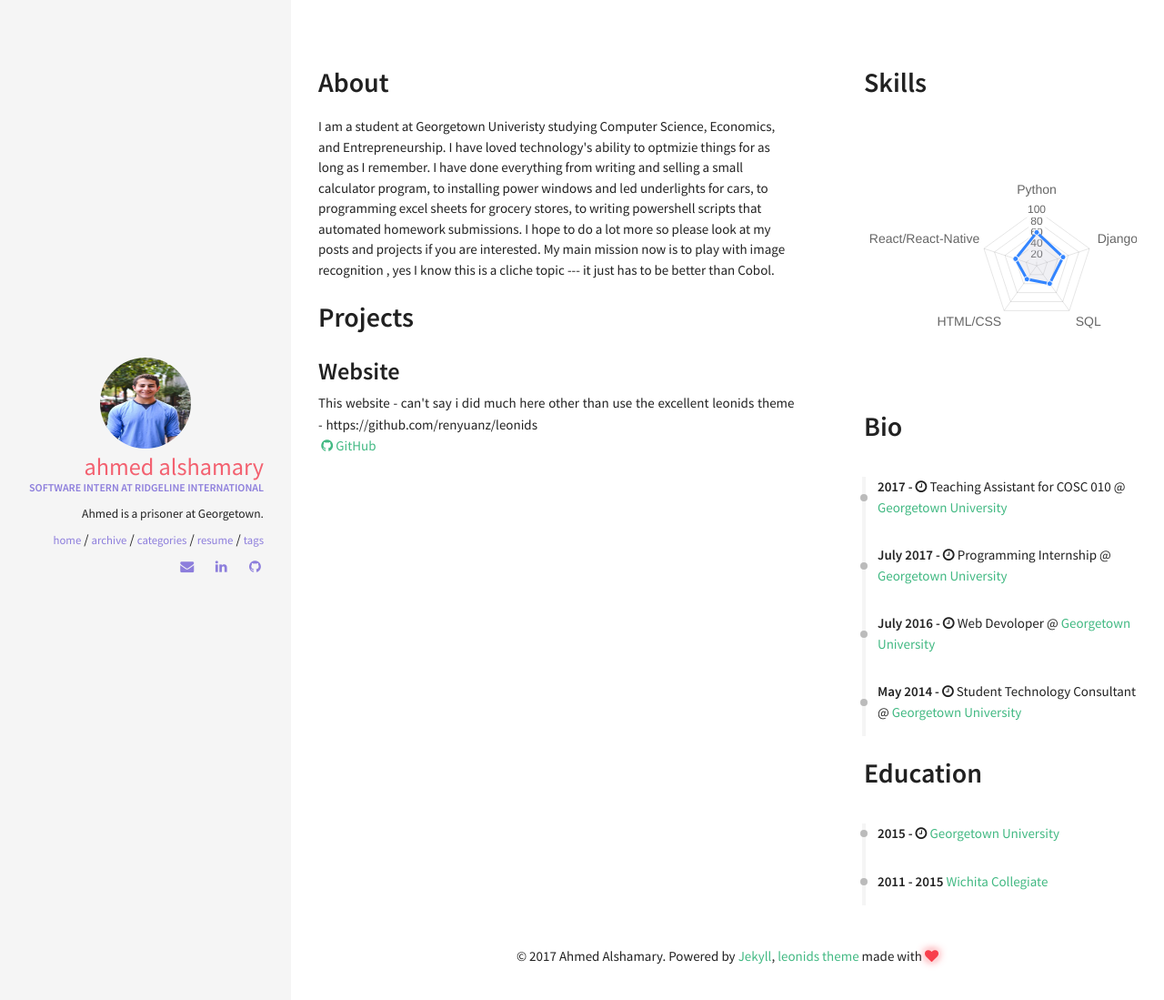
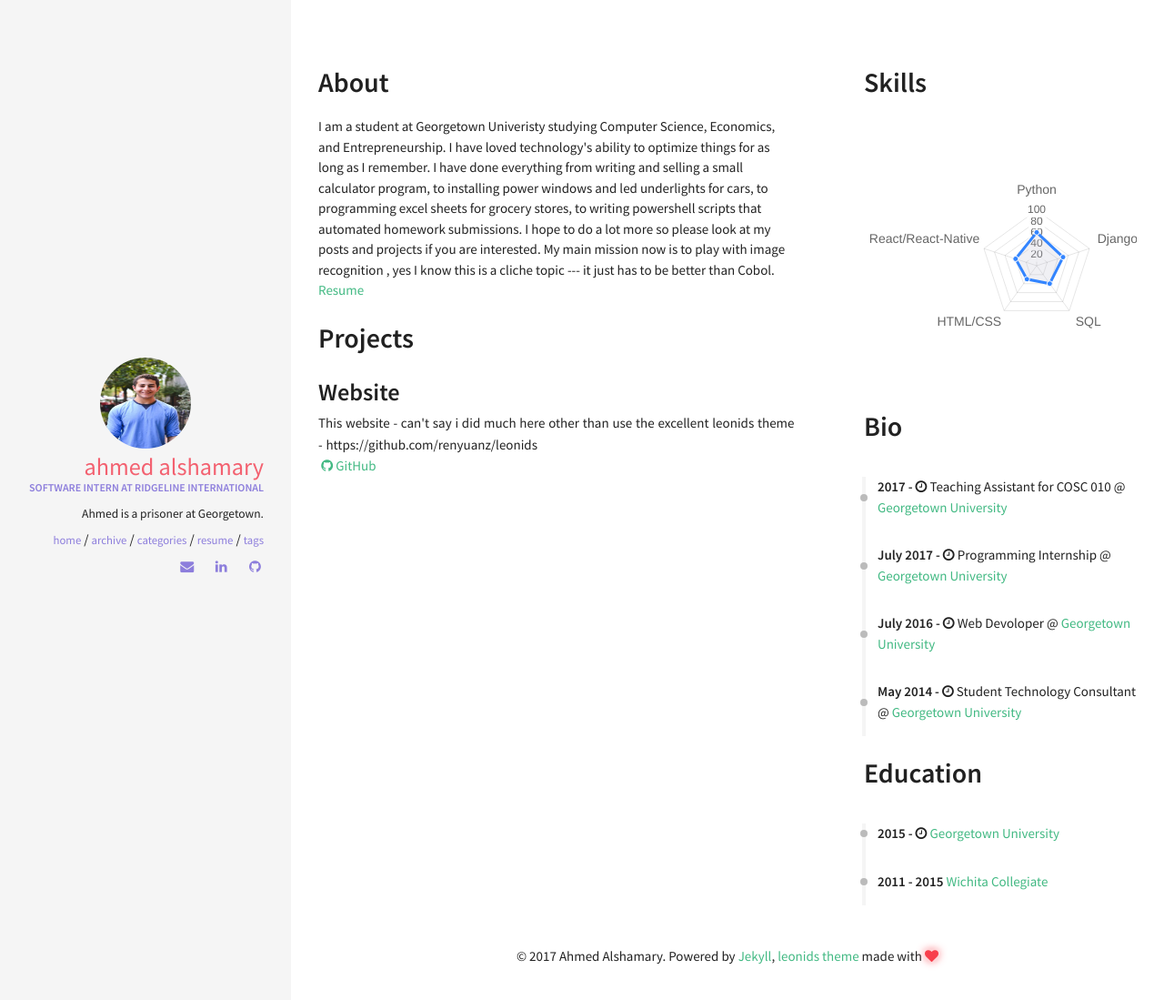
Before and after one commit to medokun/medokun.github.io, a Jekyll site: the page built from resume.html, in a window 1280 px wide. Shown: the top 1099 px of the page at 91% size. Built offline with Jekyll 4.4.1, drawn with Linux system fonts in a browser that asks for light colours; nearby versions of some CDN libraries.

Commit message:
Chaning About and checking post

```diff
--- a/_includes/sections/about.html
+++ b/_includes/sections/about.html
@@ -1,5 +1,12 @@
 <h1><span data-i18n="skills.my_skills">About</span></h1>
 
 <div>
-I am a student at Georgetown Univeristy studying Computer Science, Economics, and Entrepreneurship. I have loved technology's ability to optmizie things for as long as I remember. I have done everything from writing and selling a small calculator program, to installing power windows and led underlights for cars, to programming excel sheets for grocery stores, to writing powershell scripts that automated homework submissions. I hope to do a lot more so please look at my posts and projects if you are interested. My main mission now is to play with image recognition , yes I know this is a cliche topic --- it just has to be better than Cobol.
+I am a student at Georgetown Univeristy studying Computer Science, Economics, and Entrepreneurship. I have loved technology's ability to optimize things for as long as I remember. I have done everything from writing and selling a small calculator program, to installing power windows and led underlights for cars, to programming excel sheets for grocery stores, to writing powershell scripts that automated homework submissions. I hope to do a lot more so please look at my posts and projects if you are interested. My main mission now is to play with image recognition , yes I know this is a cliche topic --- it just has to be better than Cobol.
+
 </div>
+
+<div>
+    <a href="">
+        Resume
+     </a>
+</div>
```
Also changed, not shown: _posts/2017-10-22-haar-cascades.md (+3 -37 lines).
